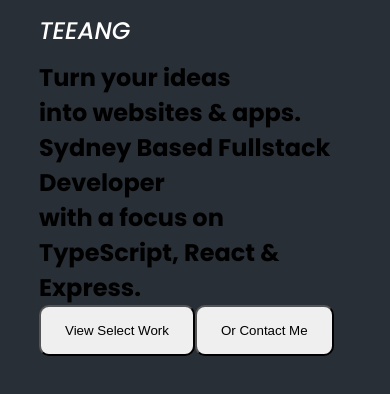
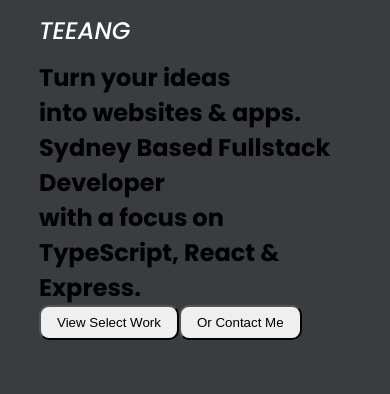
Before and after one commit to davidtaing/portfolio, a Next.js app: page / in a window 390 px wide. Shown: the top 394 px of the page. Built offline with nearby package versions, Linux system fonts and the light colour scheme.

Commit message:
style: adjusted headline & subheadline font sizes

```diff
--- a/src/common/styles/globals.css
+++ b/src/common/styles/globals.css
@@ -7,7 +7,7 @@
   --clr-darkgrey: #292f36;
   --clr-black: #000000;
 
-  --bg-clr-dark: var(--clr-darkgrey);
+  --bg-clr-dark: var(--clr-grey);
   --clr-light-primary: var(--clr-white);
   --clr-light-secondary: var(--clr-lightgrey);
   --clr-light-tertiary: var(--clr-mediumgrey);
@@ -48,7 +48,8 @@ h6 {
 
 /* Used for the Hero Section Headline */
 .fs-xl {
-  font-size: 80px;
+  margin-top: 2rem;
+  font-size: clamp(2.5rem, 5vw, 5rem);
   line-height: 1.3;
   font-weight: 500;
   letter-spacing: -0.01em;
@@ -57,7 +58,7 @@ h6 {
 /* Used for the Hero Section Sub-Headline */
 .fs-l {
   margin-top: 2.5rem;
-  font-size: 35px;
+  font-size: clamp(1.25rem, 2vw, 2rem);
   line-height: 1.3;
   font-weight: 400;
   letter-spacing: -0.01em;
@@ -180,7 +181,7 @@ h6 {
 }
 
 button {
-  padding: 1rem 1.5rem;
+  padding: 0.5rem 1rem;
   border-radius: 10px;
 }
 
@@ -198,6 +199,10 @@ button {
 }
 
 @media (min-width: 50em) {
+  button {
+    padding: 1rem 1.5rem;
+  }
+
   .grid-col-12 {
     display: grid;
     grid-template-columns: repeat(12, [col-start] 1fr);
```
